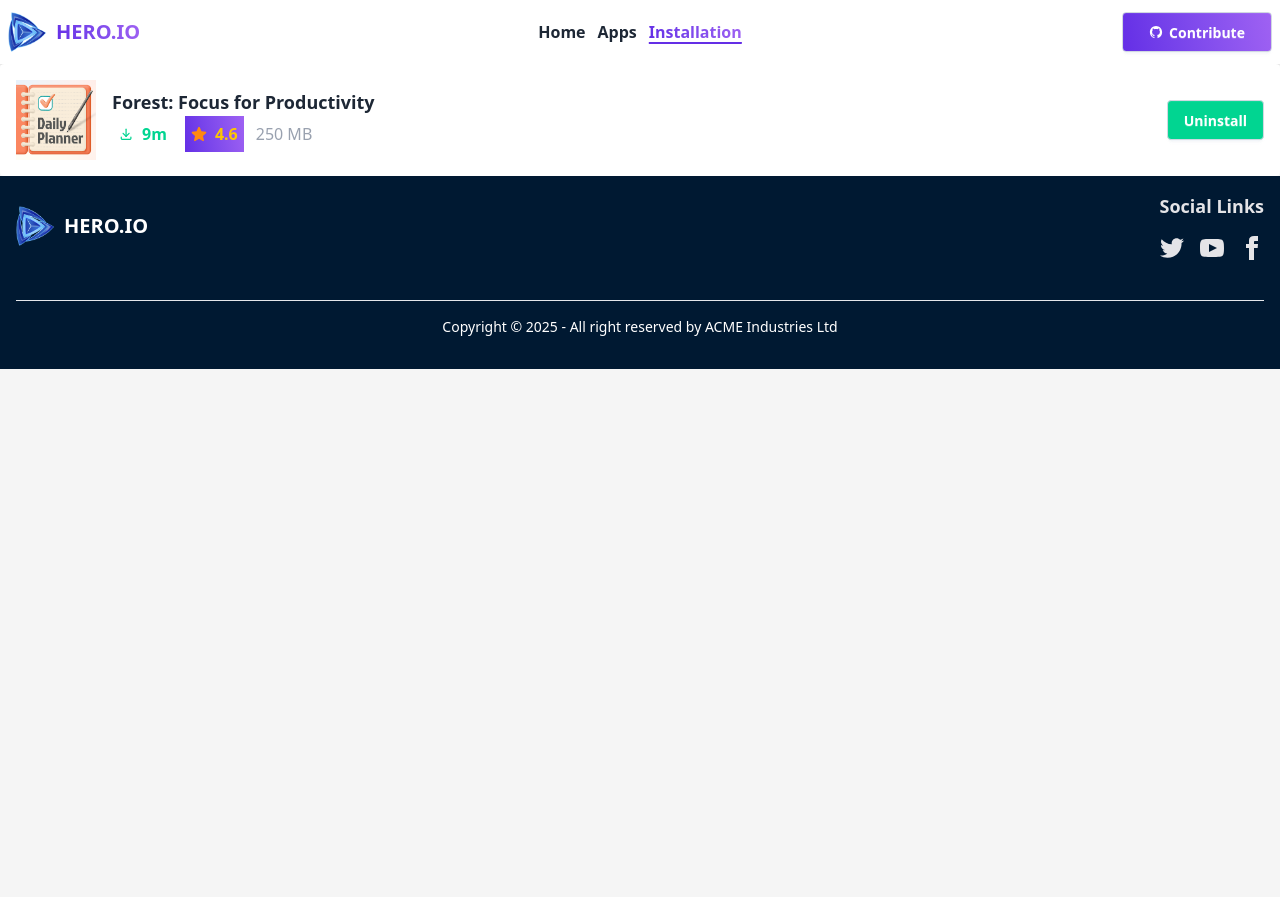
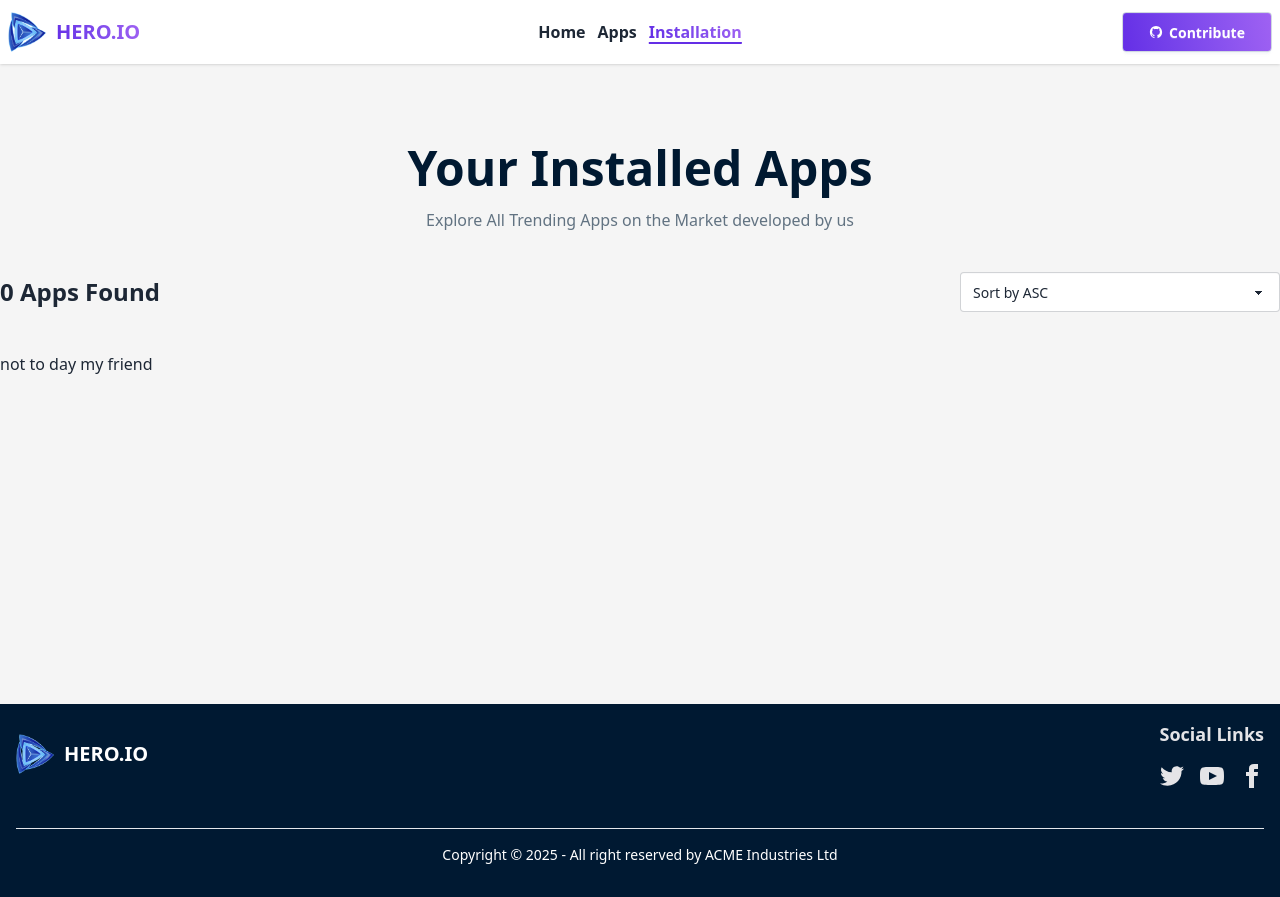
Before and after one commit to shahneouj/B12-A08-Hero-Apps, a React (Vite) app: page /installation in a window 1280 px wide. Before the commit the page ends 800 px from the top, so only its background shows below. Built offline with nearby package versions, Linux system fonts and the light colour scheme.

Commit message:
add to localStorage

```diff
--- a/src/component/Card/Card.jsx
+++ b/src/component/Card/Card.jsx
@@ -2,20 +2,21 @@
 import { MdOutlineFileDownload } from "react-icons/md";
 import { FaStar } from "react-icons/fa6";
 import { Link } from 'react-router';
+import { format } from '../../utilitis/utilitis';
 const Card = ({ value }) => {
   return (
     <Link to={`/appDetails/${value.id}`}>
       <div className='w-full p-4 rounded-lg bg-base-100 flex flex-col gap-y-4  shadow-xl/20'>
-        <img src={value.image} alt="" className='rounded-lg min-size-72 h-[316px] aspect-square' />
-        <h3 className='text-base-content font-bold text-lg'>Forest: Focus for Productivity</h3>
+        <img src={value.image} alt="" className='rounded-lg min-size-72 h-[316px] aspect-square opject-fit' />
+        <h3 className='text-base-content font-bold text-lg'>{value.title}</h3>
         <div className="info flex justify-between">
           <div className="downloads text-success p-1.5 font-bold flex items-center gap-x-2">
-            {/* <img src={download} alt="" className='size-4 stroke-success' />*/}
-            <MdOutlineFileDownload></MdOutlineFileDownload> 9m</div>
+
+            <MdOutlineFileDownload></MdOutlineFileDownload>{format(value.downloads)}</div>
           <div className="reviewNum text-warning p-1.5 font-bold flex items-center gap-x-2">
-            {/* <img src={star} alt="" className='size-4 ' /> */}
+
             <FaStar></FaStar>
-            4.6
+            {value.ratingAvg}
           </div>
         </div>
 
--- a/src/component/InstalledApps/InstalledApps.jsx
+++ b/src/component/InstalledApps/InstalledApps.jsx
@@ -1,28 +1,30 @@
 import demo from '../../assets/demo-app6.webp'
 import download from "../../assets/icons/download.svg";
 import star from "../../assets/icons/star.svg";
-const InstalledApps = () => {
+import { removeFromLocal } from '../../utilitis/localHost';
+import { format } from '../../utilitis/utilitis';
+const InstalledApps = ({ value, handlRemove }) => {
   return (
-    <div className='w-full p-4 flex items-center justify-between bg-base-100 rounded' >
+    <div className='w-full p-4 flex items-center justify-between bg-base-100 rounded shadow-2xl mt-4' >
       <div className="left flex items-center gap-x-4">
         <div className="appImg">
-          <img src={demo} alt="" className='size-20' />
+          <img src={value.image} alt="" className='size-20' />
         </div>
         <div className="appContent">
-          <h3 className='text-base-content font-bold text-lg'>Forest: Focus for Productivity</h3>
-          <div className="information flex space-x-3 items-center">
-            <div className="downloads text-success p-1.5 font-bold flex items-center gap-x-2">
-              <img src={download} alt="" className='size-4 stroke-success' />9m</div>
-            <div className="reviews text-warning p-1.5 font-bold flex items-center gap-x-2">
+          <h3 className='text-base-content font-bold text-lg'>{value.title}</h3>
+          <div className="information grid grid-cols-3 gap-x-4 justify-center items-center">
+            <div className="downloads text-success p-1.5  font-bold flex items-center gap-x-2">
+              <img src={download} alt="" className='size-4 stroke-success' />{format(value.downloads)}</div>
+            <div className="reviewss text-warning p-1.5 font-bold flex items-center gap-x-2">
               <img src={star} alt="" className='size-4 ' />
-              4.6
+              {value.ratingAvg}
             </div>
-            <p className='text-base text-gray-400'>250 MB</p>
+            <p className='text-base text-gray-400'>{value.size} MB</p>
           </div>
         </div>
       </div>
       <div className="right">
-        <button className='btn-green'>Uninstall</button>
+        <button onClick={() => handlRemove(value.id)} className='btn-green '>Uninstall</button>
       </div>
 
     </div>
--- a/src/pages/AppDetails/AppDetails.jsx
+++ b/src/pages/AppDetails/AppDetails.jsx
@@ -1,6 +1,5 @@
 import { FaStar } from "react-icons/fa6";
 import { MdOutlineFileDownload } from "react-icons/md";
-import demoImg from '../../assets/demo-app6.webp';
 import like from '../../assets/icon-review.png';
 import {
   ComposedChart,
@@ -14,22 +13,36 @@
 } from 'recharts';
 import { useLoaderData, useParams } from "react-router";
 import { format } from "../../utilitis/utilitis";
+import { getDataToLocal, setDataToLocal } from "../../utilitis/localHost";
+import { useState } from "react";
 
 const AppDetails = () => {
   const appDeatialsData = useLoaderData();
   const { id } = useParams();
   const newDetailsData = appDeatialsData.find((a) => Number(id) === a.id);
-  const { ratings, image, title, companyName, downloads, ratingAvg, reviews } = newDetailsData;
+  const { ratings, image, title, companyName, downloads, ratingAvg, reviews, size, description } = newDetailsData;
+  const [clickable, setClickable] = useState(false)
+  const store = {
+    image,
+    title,
+    downloads,
+    ratingAvg,
+    size,
+    id
+  }
+  const installed = getDataToLocal().includes(JSON.stringify(newDetailsData.id));
+  const handlbtnClick = () => {
+    setDataToLocal(store);
+    setClickable(true)
 
-  console.log(format(downloads));
-
+  }
 
   return (
     <>
       <section className="py-20 space-y-10">
         <div className="appdetails grid grid-cols-[1fr_3fr] gap-x-10 ">
           <div className="img">
-            <img src={image} alt="" className="h-full aspect-auto" />
+            <img src={image} alt="" className="h-full aspect-auto object-cover" />
           </div>
           <div className="details-info">
             <h2 className="text-[32px] font-extrabold text-[#001931]">{title}</h2>
@@ -53,8 +66,8 @@
               </div>
 
             </div>
-            <button className="btn-green !no-underline">
-              Install Now (293 MB)
+            <button onClick={handlbtnClick} disabled={clickable} className={`btn-green !no-underline ${clickable && 'pointer-events-none '}`}>
+              {clickable ? `Installed` : `Install Now (${size} MB)`}
             </button>
           </div>
         </div>
@@ -97,11 +110,7 @@
             Description
           </h4>
           <p className="text- text text-[#627382]">
-            This focus app takes the proven Pomodoro technique and makes it even more practical for modern lifestyles. Instead of just setting a timer, it builds a complete environment for deep work, minimizing distractions and maximizing concentration. Users can create custom work and break intervals, track how many sessions they complete each day, and review detailed statistics about their focus habits over time. The design is minimal and calming, reducing cognitive load so you can focus entirely on the task at hand. Notifications gently let you know when to pause and when to resume, helping you maintain a healthy rhythm between work and rest.
-            <br />
-            A unique feature of this app is the integration of task lists with timers. You can assign each task to a specific Pomodoro session, making your schedule more structured. The built-in analytics show not only how much time you’ve worked but also which tasks consumed the most energy. This allows you to reflect on your efficiency and adjust your workflow accordingly. The app also includes optional background sounds such as white noise, nature sounds, or instrumental music to create a distraction-free atmosphere.
-            <br />
-            For people who struggle with procrastination, the app provides motivational streaks and achievements. Completing multiple Pomodoro sessions unlocks milestones, giving a sense of accomplishment. This gamified approach makes focusing more engaging and less like a chore. Whether you’re studying for exams, coding, writing, or handling office work, the app adapts to your routine. By combining focus tracking, task management, and motivational tools, this Pomodoro app ensures that you not only work harder but also smarter. It is a personal trainer for your brain, keeping you disciplined, refreshed, and productive throughout the day.
+            {description}
           </p>
         </div>
       </section >
--- a/src/pages/Installatioin/Installation.jsx
+++ b/src/pages/Installatioin/Installation.jsx
@@ -1,11 +1,47 @@
-import React from 'react';
+import React, { useState } from 'react';
 import InstalledApps from '../../component/InstalledApps/InstalledApps';
+import { getDataToLocal, removeFromLocal } from '../../utilitis/localHost';
+import { useLoaderData } from 'react-router';
 
 const Installation = () => {
+  const array = useLoaderData();
+  const [sort, setSort] = useState("sort_asc")
+  const newArray = array.filter((item) => getDataToLocal().includes(JSON.stringify(item.id)))
+  const sortedArray = newArray.sort((a, b) => {
+    if (sort === 'sort_asc') return Number(a.downloads) - Number(b.downloads);
+    if (sort === 'sort_dsc') return Number(b.downloads) - Number(a.downloads);
+  });
+  const [installedApp, setInstalledApp] = useState(sortedArray)
+
+
+  const handlRemove = (id) => {
+    removeFromLocal(id);
+    setInstalledApp(prev => prev.filter(item => item.id !== id))
+  }
+
   return (
-    <div>
-      <InstalledApps></InstalledApps>
-    </div>
+    <section className='pt-20 h-[80dvh]'>
+      <div className="heading flex flex-col place-content-center place-items-center gap-y-4 ">
+        <h2 className='text-5xl text-[#001931] font-extrabold'>Your Installed Apps</h2>
+        <p className='text-base text-[#627382]'>Explore All Trending Apps on the Market developed by us</p>
+      </div>
+      <div className="sort flex w-full justify-between items-center py-10">
+        <h3 className='text-2xl font-bold'>{sortedArray.length} Apps Found</h3>
+        <select className="select"
+          value={sort}
+          onChange={e => setSort(e.target.value)}>
+          <option disabled={true}>Sort By</option>
+          <option value="sort_asc">Sort by ASC</option>
+          <option value="sort_dsc">Sort by DSC</option>
+        </select>
+      </div>
+      {
+        newArray.length > 0 ? (
+          installedApp.map((value, index) => <InstalledApps key={index} value={value} handlRemove={handlRemove}></InstalledApps>)
+        ) : <h3> not to day my friend</h3>
+      }
+
+    </section>
   );
 };
 
--- /dev/null
+++ b/src/pages/not-found/AppNotFound.jsx
@@ -0,0 +1,21 @@
+import { Link } from 'react-router';
+import errorImg from '../../assets/App-Error.png'
+
+
+const AppNotFound = () => {
+  return (<>
+
+    <div className=' flex flex-col place-content-center place-items-center w-full py-20 space-y-4'>
+      <img src={errorImg} alt="" />
+      <h1 className='text-5xl font-bold'>Oops, page not found!</h1>
+      <p className='text-[#627382]'>The page you are looking for is not available.</p>
+      <Link to="/" className="btn-linear !no-underline">
+        Go Back
+      </Link>
+    </div>
+
+  </>
+  );
+};
+
+export default AppNotFound;
--- a/src/routes/Routes.jsx
+++ b/src/routes/Routes.jsx
@@ -7,6 +7,7 @@
 import Errorpath from "../pages/404/not-found";
 import axios from "axios";
 import AppDetails from "../pages/AppDetails/AppDetails";
+import AppNotFound from "../pages/not-found/AppNotFound";
 
 const router = createBrowserRouter([
 
@@ -29,10 +30,12 @@
       },
       {
         path: '/installation',
+        loader: () => axios('../apps-data.json').then((dt) => dt.data),
         Component: Installation
       },
       {
         path: '/appDetails/:id',
+        errorElement: <AppNotFound></AppNotFound>,
         loader: () => axios('../apps-data.json').then((dt) => dt.data),
         Component: AppDetails
       },
--- /dev/null
+++ b/src/utilitis/localHost.js
@@ -0,0 +1,23 @@
+const STORAGE_NAME = 'AppList'
+
+export const setDataToLocal = (d) => {
+  const app = JSON.parse(localStorage.getItem(STORAGE_NAME)) || [];
+  localStorage.setItem(STORAGE_NAME, JSON.stringify([...app, d]));
+
+}
+export const getDataToLocal = () => {
+  const localData = JSON.parse(localStorage.getItem(STORAGE_NAME)) || [];
+  const idData = localData.map((data) => {
+    return data.id;
+  });
+  return idData;
+}
+
+export const removeFromLocal = (id) => {
+  const app = JSON.parse(localStorage.getItem(STORAGE_NAME));
+
+  const newApp = app.filter(item => Number(item.id) !== id);
+  console.log(newApp);
+
+  localStorage.setItem(STORAGE_NAME, JSON.stringify(newApp));
+}
```
Also changed, not shown: src/pages/Apps/Apps.jsx (+28 -9 lines).
